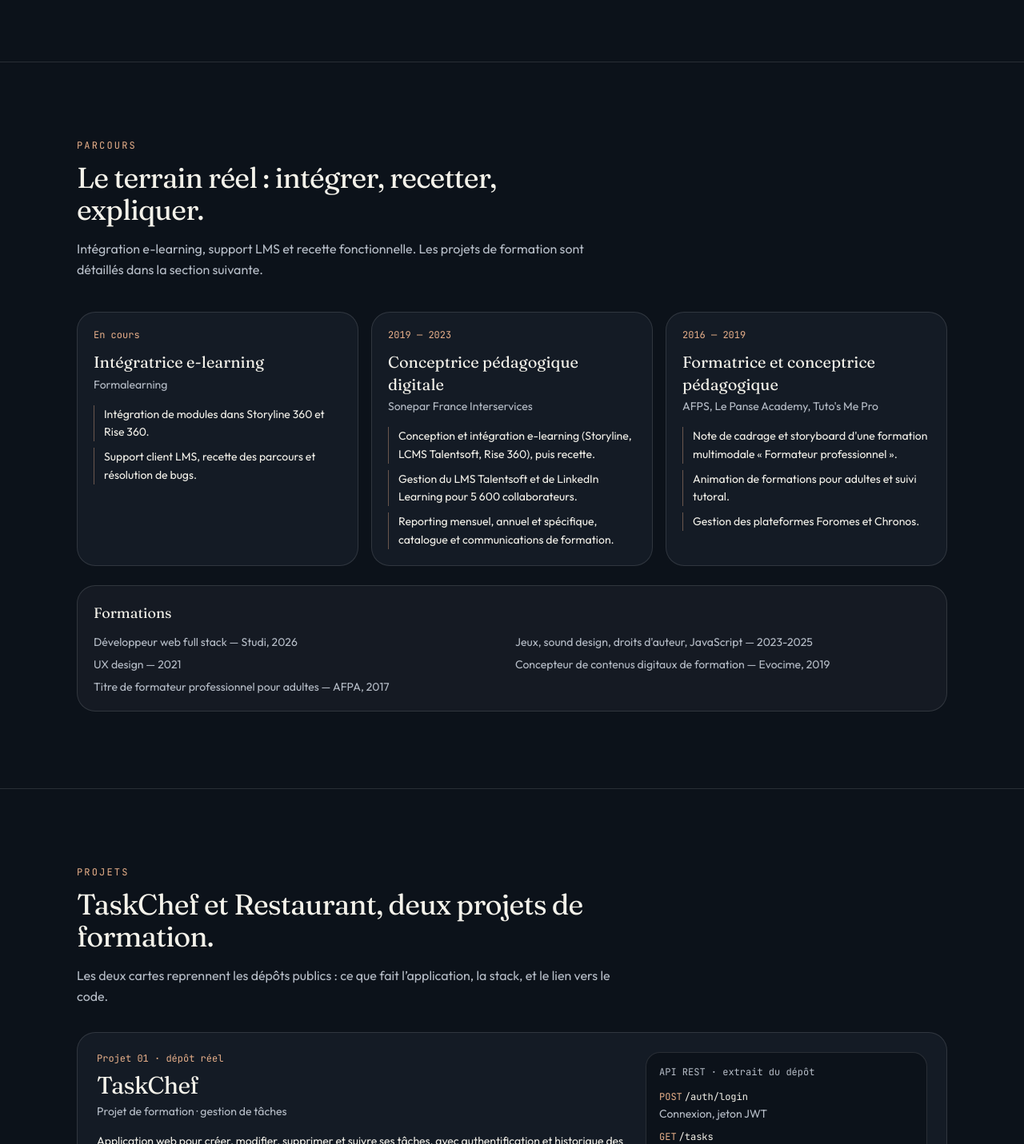
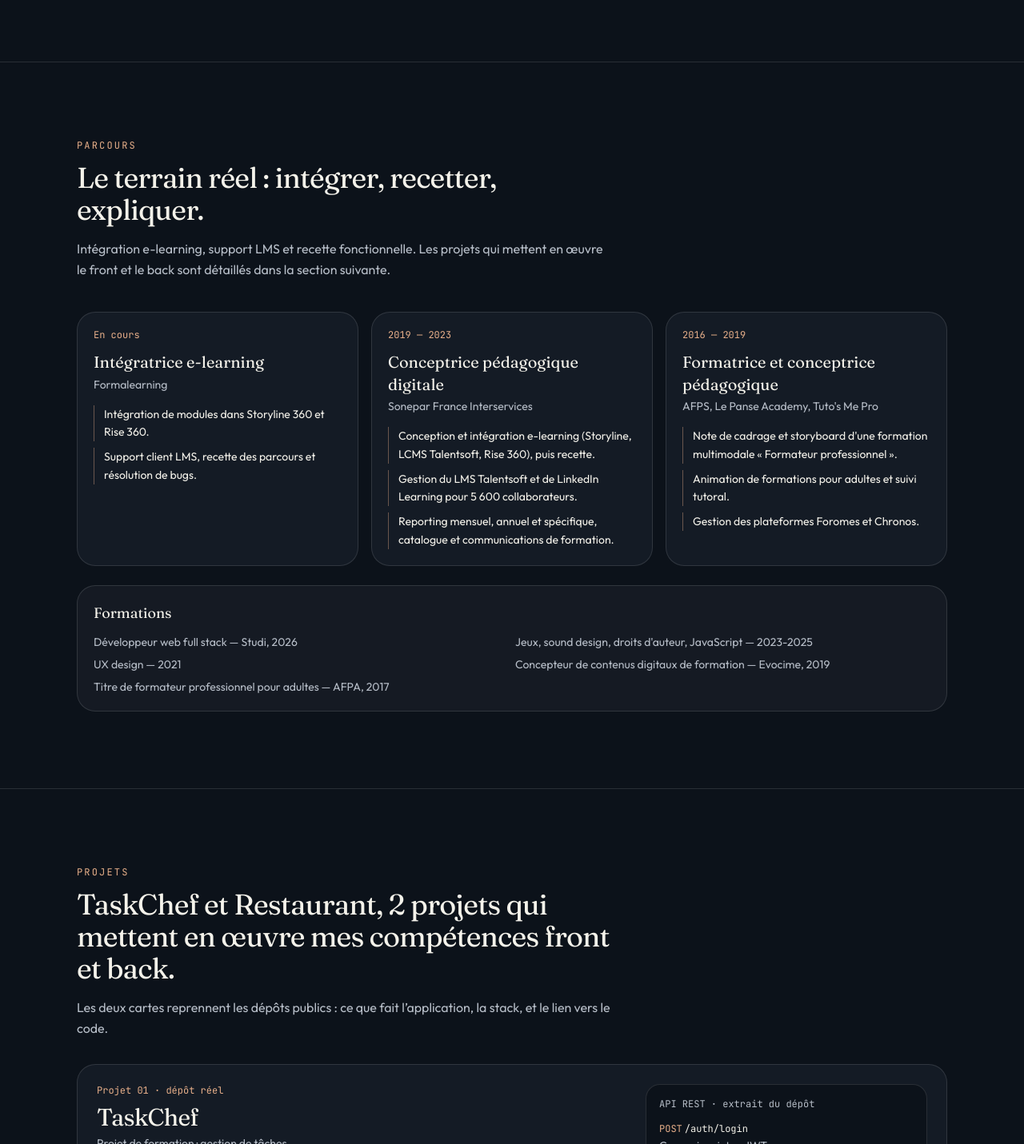
Before and after one commit to Nosheene/auto-port, a Next.js app: page / in a window 1280 px wide. Shown: the part 1840-3271 px from the top of the page at 80% size. Built offline with nearby package versions, Linux system fonts and the light colour scheme.

Commit message:
Présente TaskChef et Restaurant comme une mise en œuvre front et back.
Le titre de la section projets ne parle plus de projets de formation.

Co-authored-by: mohammadnosheene <mohammadnosheene@gmail.com>

```diff
--- a/components/Experience.tsx
+++ b/components/Experience.tsx
@@ -10,8 +10,8 @@ export function Experience() {
             Le terrain réel : intégrer, recetter, expliquer.
           </h2>
           <p className="mt-4 text-base leading-relaxed text-muted-foreground">
-            Intégration e-learning, support LMS et recette fonctionnelle. Les projets de formation
-            sont détaillés dans la section suivante.
+            Intégration e-learning, support LMS et recette fonctionnelle. Les projets qui mettent
+            en œuvre le front et le back sont détaillés dans la section suivante.
           </p>
         </div>
 
--- a/components/Projects.tsx
+++ b/components/Projects.tsx
@@ -10,7 +10,7 @@ export function Projects() {
         <div className="max-w-2xl">
           <p className="font-mono text-xs tracking-[0.18em] text-primary uppercase">Projets</p>
           <h2 className="mt-3 font-heading text-3xl tracking-tight md:text-4xl">
-            TaskChef et Restaurant, deux projets de formation.
+            TaskChef et Restaurant, 2 projets qui mettent en œuvre mes compétences front et back.
           </h2>
           <p className="mt-4 text-base leading-relaxed text-muted-foreground">
             Les deux cartes reprennent les dépôts publics : ce que fait l’application, la stack, et
```
